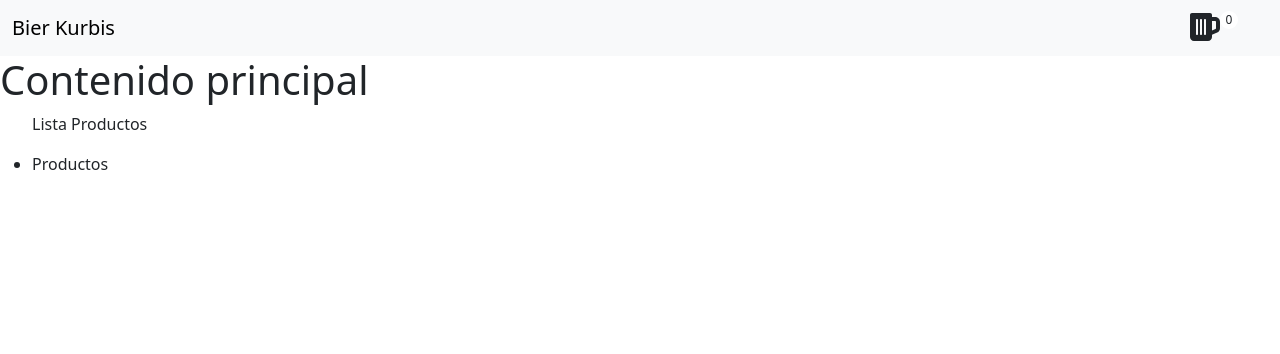
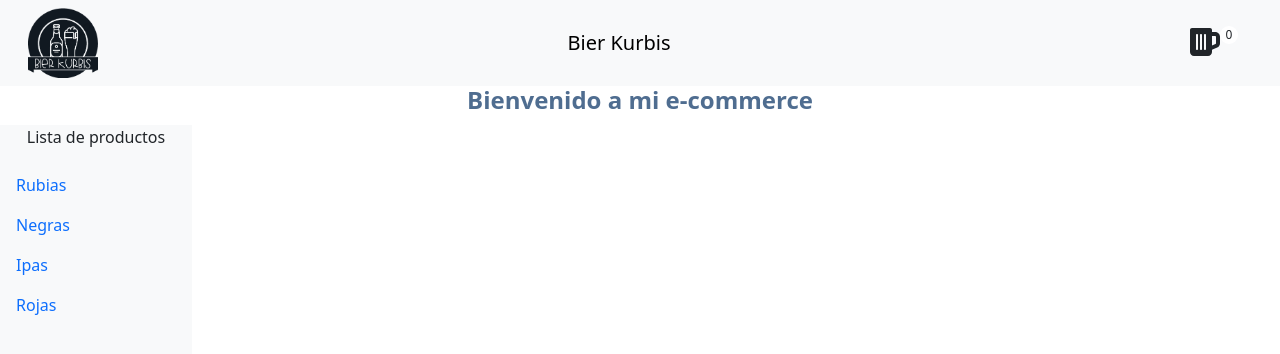
Before and after one commit to mbasse89/ReactCoder, a React (Create React App) app: page / in a window 1280 px wide. Shown: the top 354 px of the page. Built offline with nearby package versions, Linux system fonts and the light colour scheme.

Commit message:
se crea listcontainer y prop greeting

```diff
--- a/src/App.js
+++ b/src/App.js
@@ -1,7 +1,7 @@
 import './App.css'
 import React from 'react'
 import NavBar from './components/NavBar'
-import ItemListContainer from './components/ItemListContainer';
+import ItemListContainer from './containers/ItemListContainer';
 import { useState } from 'react';
 
 
@@ -11,9 +11,9 @@ const App = () => {
   return (
     <div>
       <NavBar/>
-      <h1>Contenido principal</h1>
-      <ItemListContainer/>
-    </div>
+      <div>
+      <ItemListContainer greeting="Bienvenido a mi e-commerce" />
+    </div>    </div>
   )
 }
 
--- a/src/components/CartWidget.css
+++ b/src/components/CartWidget.css
@@ -1,4 +1,4 @@
-.cart-widget {
+.cartWidget {
     position: relative;
     cursor: pointer;
     text-align: center;
--- a/src/components/CartWidget.jsx
+++ b/src/components/CartWidget.jsx
@@ -7,7 +7,7 @@ import { faBeerMugEmpty } from '@fortawesome/free-solid-svg-icons';
 const CartWidget = () => {
     return (
 
-        <div className="px-5 cart-widget">
+        <div className="px-5 cartWidget">
             <FontAwesomeIcon icon={faBeerMugEmpty} size="2x" />
             <p className="contadorCarrito">0</p>
         </div>
--- a/src/components/ItemListContainer.jsx
+++ /dev/null
@@ -1,19 +0,0 @@
-import React, { useState } from 'react';
-import './ItemListContainer'
-
-
-const ItemListContainer = () =>{
-    const [listaProductos, setListaProductos] = useState ([])
-
-    return(
-        <div>
-            <ul >
-                <p>Lista Productos</p>
-                    <li >Productos</li>
-            </ul>
-        </div>
-    )
-}
-
-
-export default ItemListContainer
--- a/src/components/NavBar.jsx
+++ b/src/components/NavBar.jsx
@@ -1,12 +1,16 @@
 import React from 'react';
 import './NavBar.css' // estilo de NabVAr
 import CartWidget from './CartWidget' // importo icono de carwidget
+import Logo from './logo';
 
 const NavBar = () => {
     return (
-        <nav className="navbar navbar-expand-lg bg-body-tertiary">
-            <div className="container-fluid">
-                <a className="navbar-brand" href="#">Bier Kurbis</a>
+        <nav className="navbar navbar-expand-lg bg-body-tertiary  ">
+            <div className="container-fluid ">
+            <Logo/>
+                <a className="navbar-brand text-center" href="">Bier Kurbis
+                 </a>
+
                 <button className="navbar-toggler" type="button" data-bs-toggle="collapse" data-bs-target="#navbarNavAltMarkup" aria-controls="navbarNavAltMarkup" aria-expanded="false" aria-label="Toggle navigation">
                     <span className="navbar-toggler-icon"></span>
                 </button>
--- /dev/null
+++ b/src/components/logo.css
@@ -0,0 +1,4 @@
+.logo{
+    width: 70px;
+    height: 70px;
+}
--- /dev/null
+++ b/src/components/logo.jsx
@@ -0,0 +1,16 @@
+import React from 'react';
+import logoImage from '../img/logo2.png';
+import './logo.css'
+
+
+
+const Logo = () => {
+  return (
+    <div>
+      <img className=' mx-3 logo' src={logoImage} alt="Logo de la empresa" />
+    </div>
+  );
+}
+
+
+export default Logo
--- /dev/null
+++ b/src/containers/ItemListContainer.css
@@ -0,0 +1,13 @@
+.greetingMensaje {
+  display: flex;
+  justify-content: center;
+    font-size: 24px;
+    font-weight: bold;
+    color: #4f6d90; /* Puedes cambiar el color según tus necesidades */
+    margin-bottom: 10px;
+  }
+
+  .fondoDiv{
+     width:15% ;
+    min-height: 100vh;
+  }
--- /dev/null
+++ b/src/containers/ItemListContainer.jsx
@@ -0,0 +1,45 @@
+import React, { useState } from 'react';
+import './ItemListContainer.css'
+
+
+const ItemListContainer = ({ greeting }) => {
+
+  return (
+    <div>
+              <h1 className='greetingMensaje'> {greeting} </h1>
+
+      <div className='fondoDiv bg-light'>
+
+        <p className='text-center'>Lista de productos </p>
+
+        <ul className="nav flex-column">
+          <li className="nav-item">
+            <a className="nav-link active" aria-current="page" href="#">
+              Rubias
+            </a>
+          </li>
+          <li className="nav-item">
+            <a className="nav-link" href="#">
+              Negras
+            </a>
+          </li>
+          <li className="nav-item">
+            <a className="nav-link" href="#">
+              Ipas
+            </a>
+          </li>
+          <li className="nav-item">
+            <a className="nav-link" href="#">
+              Rojas
+            </a>
+          </li>
+        </ul>
+      </div>
+    </div>
+  );
+};
+
+
+
+
+export default ItemListContainer
```
Also changed, not shown: src/components/ItemListContainer.css (deleted), src/img/logo.png (added), src/img/logo2.png (added).
